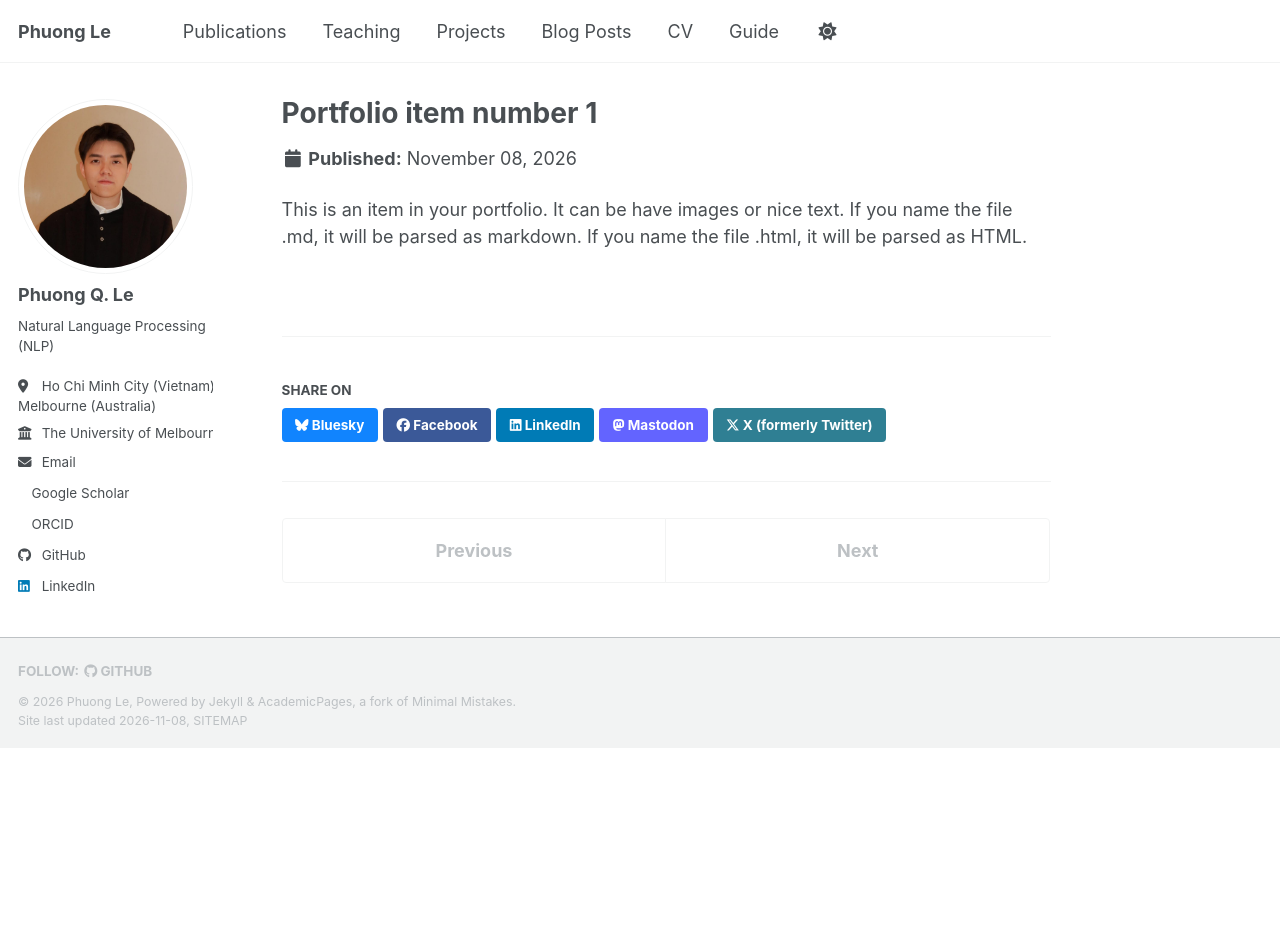
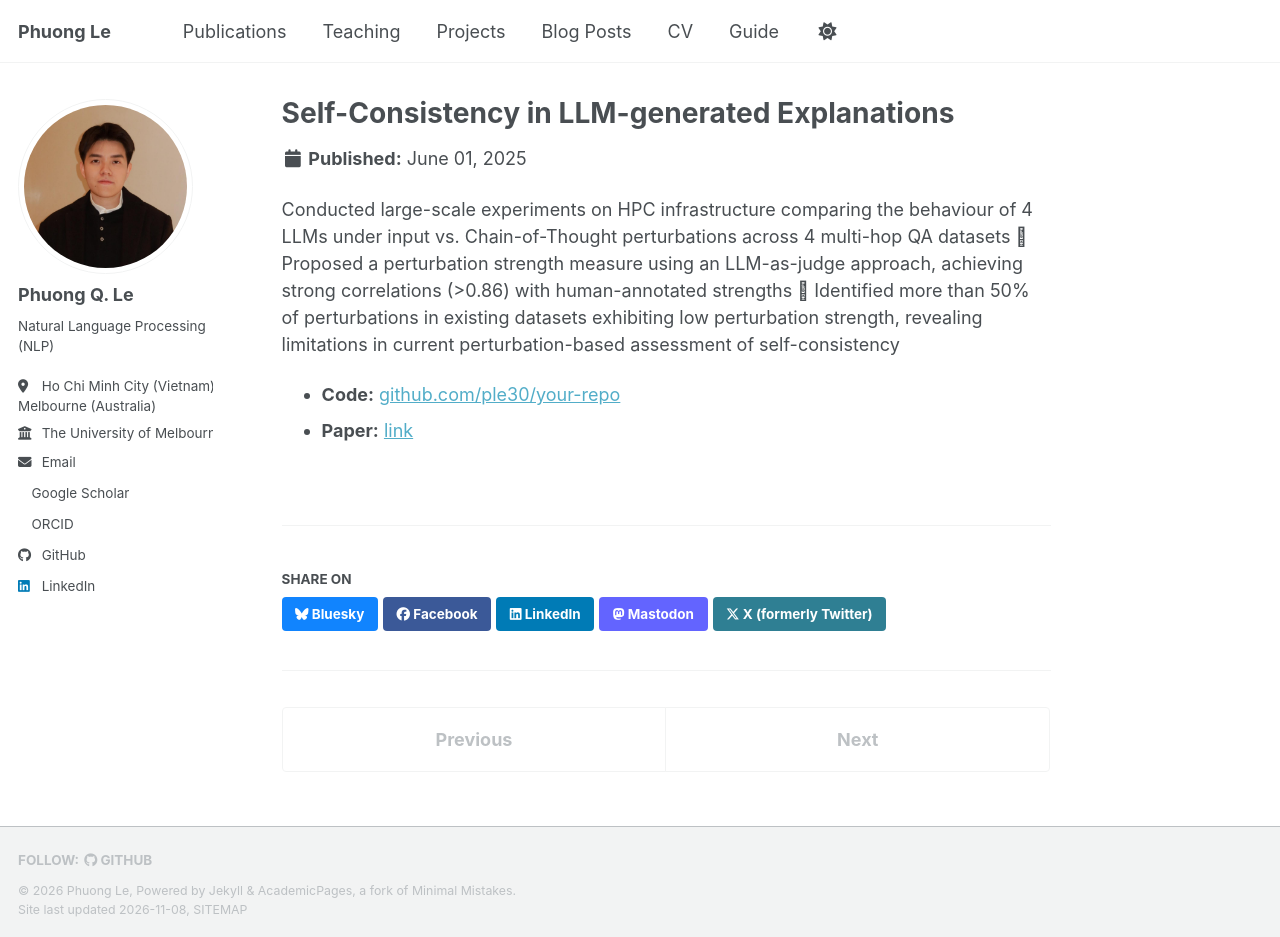
Before and after one commit to ple30/ple30.github.io, a Jekyll site: the page built from _portfolio/portfolio-1.md, in a window 1280 px wide and 937 px high. Built offline with Jekyll 4.4.1, drawn with Linux system fonts in a browser that asks for light colours; a script bundle is joined from its source files by our own code; a style sheet for code colours, icons or effects is not loaded.

Commit message:
Revise portfolio item with new project details
Updated portfolio item with new title, excerpt, and detailed description of experiments conducted on LLMs. Added links to code and paper.

```diff
--- a/_portfolio/portfolio-1.md
+++ b/_portfolio/portfolio-1.md
@@ -1,7 +1,13 @@
 ---
-title: "Portfolio item number 1"
-excerpt: "Short description of portfolio item number 1<br/><img src='/images/500x300.png'>"
+title: "Self-Consistency in LLM-generated Explanations"
+excerpt: "Fine-tuned LLM for abstractive summarization of Vietnamese news.<br/><img src='/images/projects/summarizer.png'>"
 collection: portfolio
+date: 2025-06-01
 ---
+Conducted large-scale experiments on HPC infrastructure comparing the behaviour of 4 LLMs under
+input vs. Chain-of-Thought perturbations across 4 multi-hop QA datasets  Proposed a perturbation strength measure using an LLM-as-judge approach, achieving strong
+correlations (>0.86) with human-annotated strengths  Identified more than 50% of perturbations in existing datasets exhibiting low perturbation
+strength, revealing limitations in current perturbation-based assessment of self-consistency
 
-This is an item in your portfolio. It can be have images or nice text. If you name the file .md, it will be parsed as markdown. If you name the file .html, it will be parsed as HTML.
+- **Code:** [github.com/ple30/your-repo](https://github.com/ple30/your-repo)
+- **Paper:** [link](https://doi.org/...)
```
